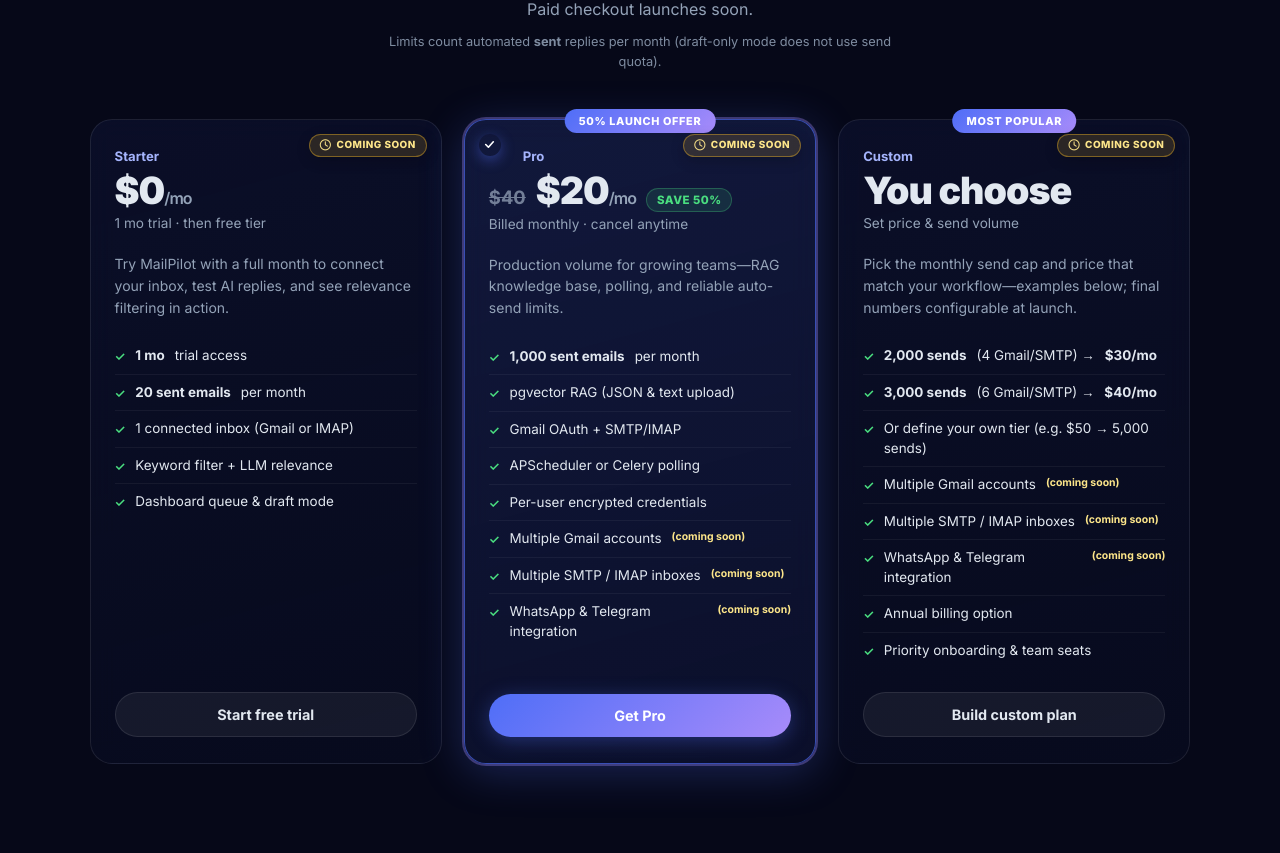
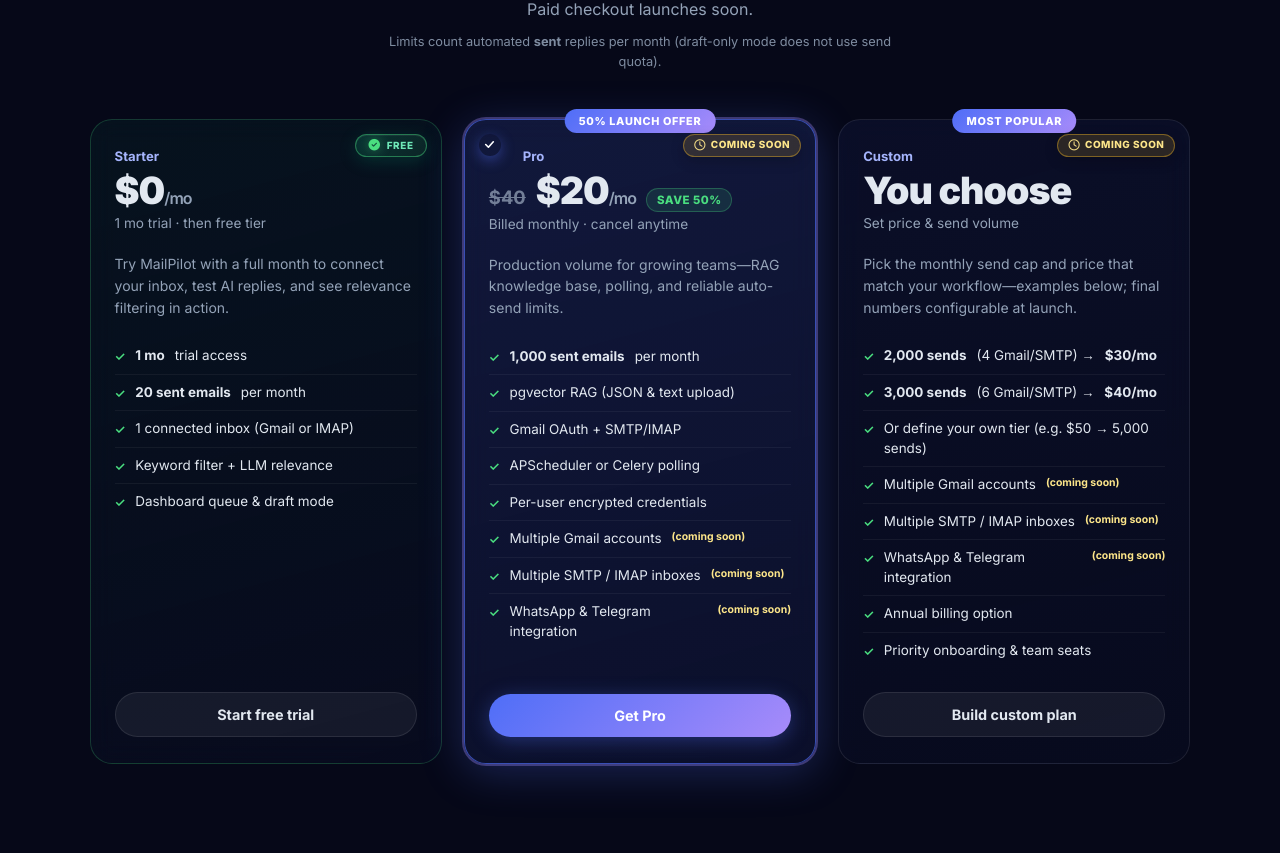
Before and after one commit to TareqazizUday/MailPilot, a Django app: template templates/landing.html in a window 1280 px wide. Shown: the part 3955-4808 px from the top of the page. Run offline with Django 5.2, Linux system fonts and the light colour scheme; the template is opened without the code that fills it, so the values that code supplies are empty.

Commit message:
priching modify

```diff
--- a/templates/landing.html
+++ b/templates/landing.html
@@ -465,7 +465,41 @@
       box-shadow: 0 4px 14px rgba(0,0,0,0.2);
     }
     .pricing-card-soon i { font-size: 0.7rem; opacity: 0.95; }
+    .pricing-card-free {
+      position: absolute; top: 14px; right: 14px; z-index: 3;
+      display: inline-flex; align-items: center; gap: 6px;
+      padding: 5px 12px; border-radius: 50px;
+      background: linear-gradient(135deg, rgba(16,185,129,0.2), rgba(74,222,128,0.1));
+      border: 1px solid rgba(74,222,128,0.45);
+      color: #6ee7b7;
+      font-size: 0.62rem; font-weight: 800;
+      letter-spacing: 0.07em; text-transform: uppercase;
+      line-height: 1; pointer-events: none;
+      box-shadow: 0 4px 18px rgba(16,185,129,0.18), inset 0 1px 0 rgba(255,255,255,0.06);
+    }
+    .pricing-card-free i {
+      font-size: 0.72rem; color: #4ade80;
+      filter: drop-shadow(0 0 6px rgba(74,222,128,0.45));
+    }
+    .pricing-card[data-plan="starter"] {
+      border-color: rgba(74,222,128,0.22);
+      background: linear-gradient(165deg, rgba(16,185,129,0.06), rgba(10,14,36,0.52));
+    }
+    .pricing-card[data-plan="starter"]:hover {
+      border-color: rgba(74,222,128,0.42);
+      box-shadow: 0 24px 48px rgba(0,0,0,0.35), 0 8px 32px rgba(16,185,129,0.12);
+    }
+    .pricing-card[data-plan="starter"].is-active {
+      border-color: rgba(74,222,128,0.55);
+      background: linear-gradient(165deg, rgba(16,185,129,0.14), rgba(13,18,48,0.78));
+      box-shadow: 0 8px 44px rgba(16,185,129,0.22), 0 0 0 2px rgba(74,222,128,0.28);
+    }
+    .pricing-card[data-plan="starter"].is-active::before {
+      background: linear-gradient(135deg, #10b981, #4ade80);
+      box-shadow: 0 4px 14px rgba(16,185,129,0.45);
+    }
     .pricing-card .pricing-tier { padding-right: 92px; }
+    .pricing-card[data-plan="starter"] .pricing-tier { padding-right: 72px; }
     .pricing-soon-inline {
       color: #fde68a; font-size: 0.78em; font-weight: 700; white-space: nowrap;
     }
@@ -970,7 +1004,7 @@
 
   <div class="pricing-grid" role="listbox" aria-label="Choose a pricing plan">
     <article class="pricing-card" role="option" tabindex="0" data-plan="starter" aria-pressed="false" aria-label="Starter plan">
-      <span class="pricing-card-soon"><i class="fa-regular fa-clock" aria-hidden="true"></i> Coming soon</span>
+      <span class="pricing-card-free"><i class="fa-solid fa-circle-check" aria-hidden="true"></i> Free</span>
       <div class="pricing-tier">Starter</div>
       <div class="pricing-price">$0<span>/mo</span></div>
       <p class="pricing-period">1 mo trial · then free tier</p>
```
